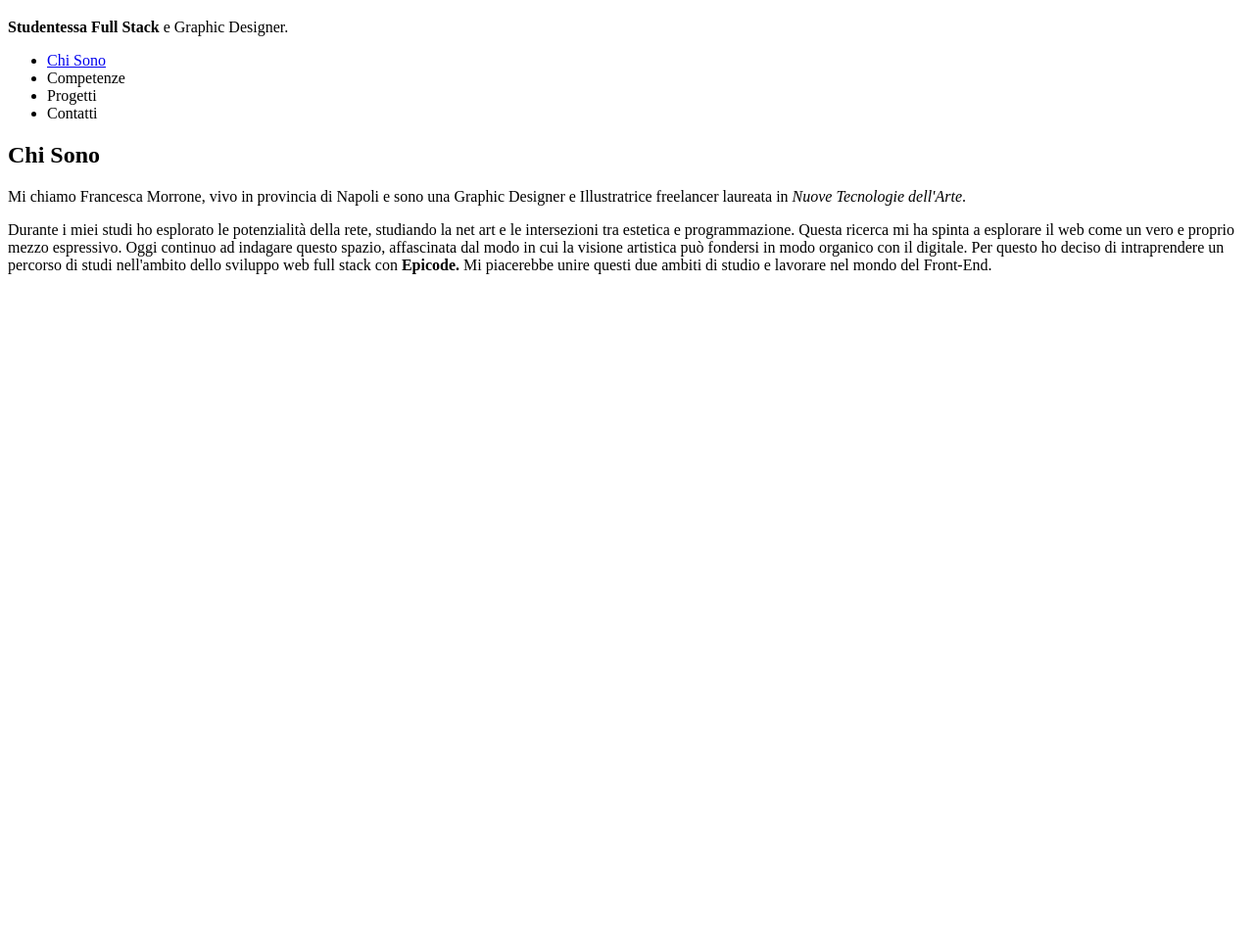
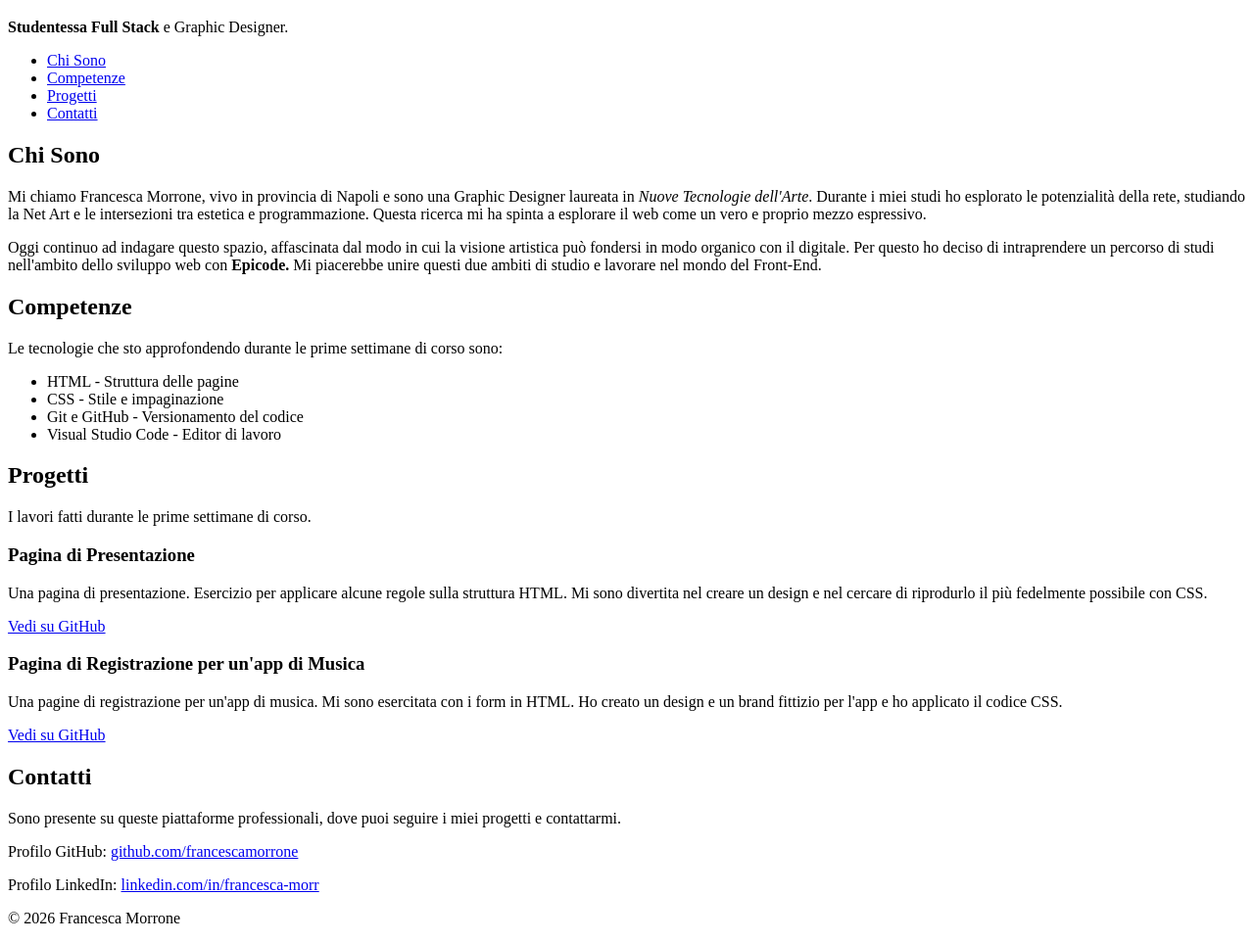
Before and after one commit to francescamorrone/portfolio, a plain HTML site: page index.html in a window 1280 px wide. Shown: the part 61-1024 px from the top of the page at 98% size. Before the commit the page ends 800 px from the top, so only its background shows below. Drawn offline with Linux system fonts and the light colour scheme.

Commit message:
added competenze, progetti sections and footer

```diff
--- a/index.html
+++ b/index.html
@@ -5,6 +5,7 @@
     <meta name="viewport" content="width=device-width, initial-scale=1.0">
     <title>Portfolio di Francesca Morrone</title>
 </head>
+
 <body>
     <header>
         <h1>Francesca Morrone</h1>
@@ -12,17 +13,46 @@
         <nav>
             <ul>
                 <li><a href="#chi-sono">Chi Sono</a></li>
-                <li><a href="#"></a>Competenze</li>
-                <li><a href="#"></a>Progetti</li>
-                <li><a href="#"></a>Contatti</li>
+                <li><a href="#competenze">Competenze</a></li>
+                <li><a href="#progetti">Progetti</a></li>
+                <li><a href="#contatti">Contatti</a></li>
             </ul>
         </nav>
     </header>
 
     <main>
         <h2 id="chi-sono">Chi Sono</h2>
-        <p>Mi chiamo Francesca Morrone, vivo in provincia di Napoli e sono una Graphic Designer e Illustratrice freelancer laureata in <em>Nuove Tecnologie dell'Arte</em>.</p>
-        <p>Durante i miei studi ho esplorato le potenzialità della rete, studiando la net art e le intersezioni tra estetica e programmazione. Questa ricerca mi ha spinta a esplorare il web come un vero e proprio mezzo espressivo. Oggi continuo ad indagare questo spazio, affascinata dal modo in cui la visione artistica può fondersi in modo organico con il digitale. Per questo ho deciso di intraprendere un percorso di studi nell'ambito dello sviluppo web full stack con <strong>Epicode.</strong> Mi piacerebbe unire questi due ambiti di studio e lavorare nel mondo del Front-End.</p>
+        <p>Mi chiamo Francesca Morrone, vivo in provincia di Napoli e sono una Graphic Designer laureata in <em>Nuove Tecnologie dell'Arte</em>. Durante i miei studi ho esplorato le potenzialità della rete, studiando la Net Art e le intersezioni tra estetica e programmazione. Questa ricerca mi ha spinta a esplorare il web come un vero e proprio mezzo espressivo. </p>
+        <p>Oggi continuo ad indagare questo spazio, affascinata dal modo in cui la visione artistica può fondersi in modo organico con il digitale. Per questo ho deciso di intraprendere un percorso di studi nell'ambito dello sviluppo web con <strong>Epicode.</strong> Mi piacerebbe unire questi due ambiti di studio e lavorare nel mondo del Front-End.</p>
+
+        <h2 id="competenze">Competenze</h2>
+        <p>Le tecnologie che sto approfondendo durante le prime settimane di corso sono:</p>
+        <ul>
+            <li>HTML - Struttura delle pagine</li>
+            <li>CSS - Stile e impaginazione</li>
+            <li>Git e GitHub - Versionamento del codice</li>
+            <li>Visual Studio Code - Editor di lavoro</li>
+        </ul>
+
+        <h2 id="progetti">Progetti</h2>
+        <p>I lavori fatti durante le prime settimane di corso.</p>
+
+        <h3>Pagina di Presentazione</h3>
+        <p>Una pagina di presentazione. Esercizio per applicare alcune regole sulla struttura HTML. Mi sono divertita nel creare un design e nel cercare di riprodurlo il più fedelmente possibile con CSS.</p>
+        <p><a href="https://github.com/francescamorrone/epicode-challenge-n1" target="_blank">Vedi su GitHub</a></p>
+
+        <h3>Pagina di Registrazione per un'app di Musica</h3>
+        <p>Una pagine di registrazione per un'app di musica. Mi sono esercitata con i form in HTML. Ho creato un design e un brand fittizio per l'app e ho applicato il codice CSS.</p>
+        <p><a href="https://github.com/francescamorrone/epicode-challenge-n2" target="_blank">Vedi su GitHub</a></p>
+
+        <h2 id="contatti">Contatti</h2>
+        <p>Sono presente su queste piattaforme professionali, dove puoi seguire i miei progetti e contattarmi.</p>
+        <p>Profilo GitHub: <a href="https://github.com/francescamorrone" target="_blank">github.com/francescamorrone</a></p>
+        <p>Profilo LinkedIn: <a href="https://www.linkedin.com/in/francesca-morr/?isSelfProfile=true" target="_blank">linkedin.com/in/francesca-morr</a></p>
     </main>
+
+    <footer>
+        <p>© 2026 Francesca Morrone</p>
+    </footer>
 </body>
 </html>
```
